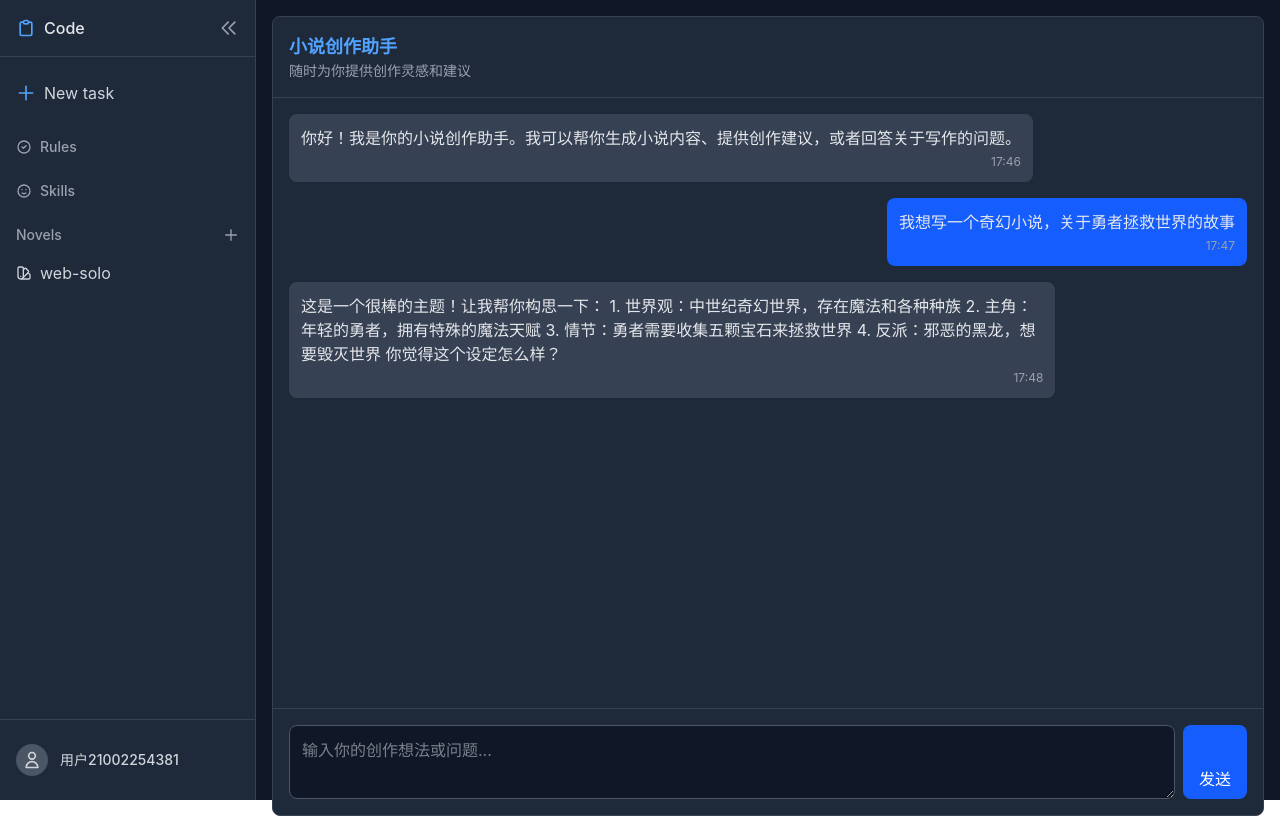
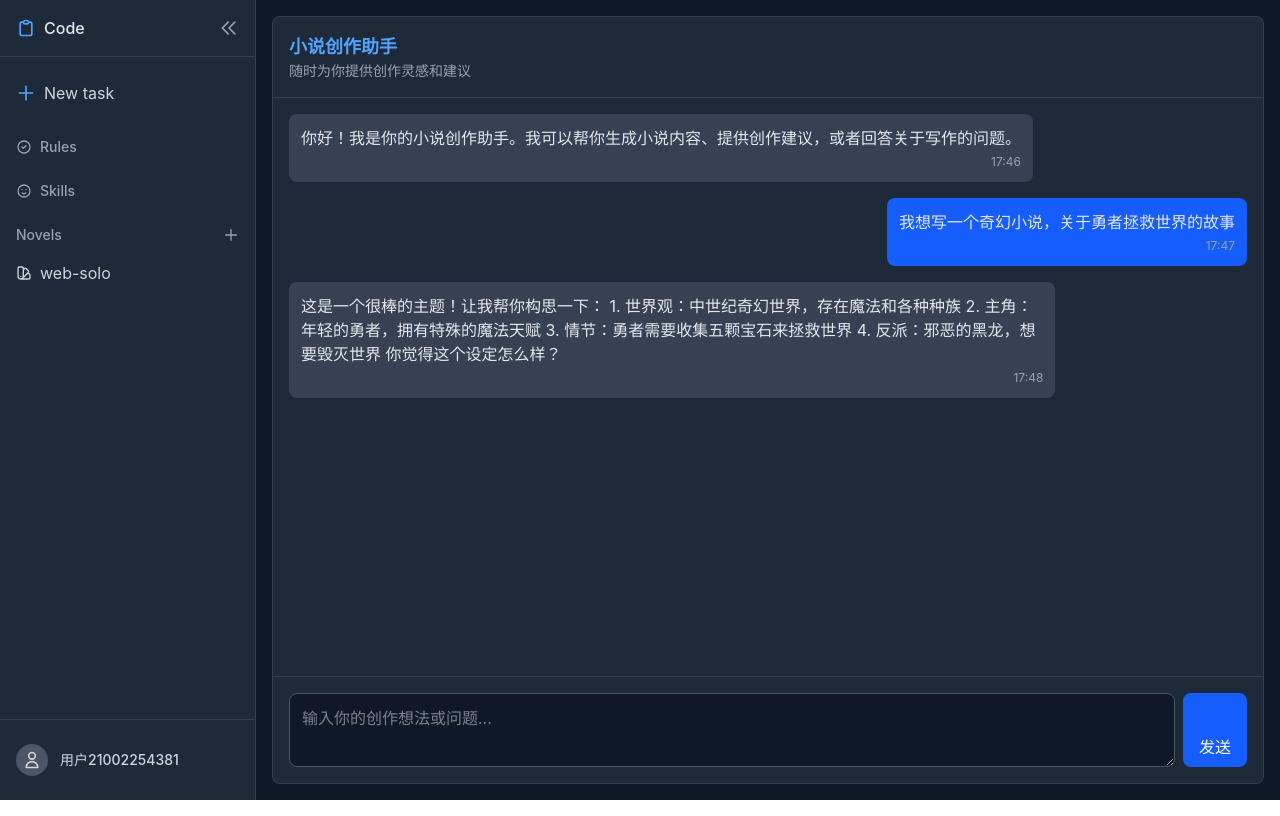
Before and after one commit to MOmo-zg/web-solo, a SvelteKit app: page / in a window 1280 px wide. Built offline with nearby package versions, Linux system fonts and the light colour scheme.

Commit message:
feat: 开发小说创作 Agent 界面
Co-authored-by: traeagent <traeagent@users.noreply.github.com>

```diff
--- a/src/routes/+layout.svelte
+++ b/src/routes/+layout.svelte
@@ -125,7 +125,7 @@
 	</div>
 
 	<!-- 主内容区域 -->
-	<div class="flex-1 h-screen p-4">
+	<div class="flex-1 h-screen flex items-stretch p-4">
 		{@render children()}
 	</div>
 </div>
--- a/src/routes/+page.svelte
+++ b/src/routes/+page.svelte
@@ -8,6 +8,6 @@
 </script>
 
 <!-- Agent聊天对话 -->
-<div class="h-screen w-full">
+<div class="h-full w-full">
 	<AgentChat />
 </div>
```
